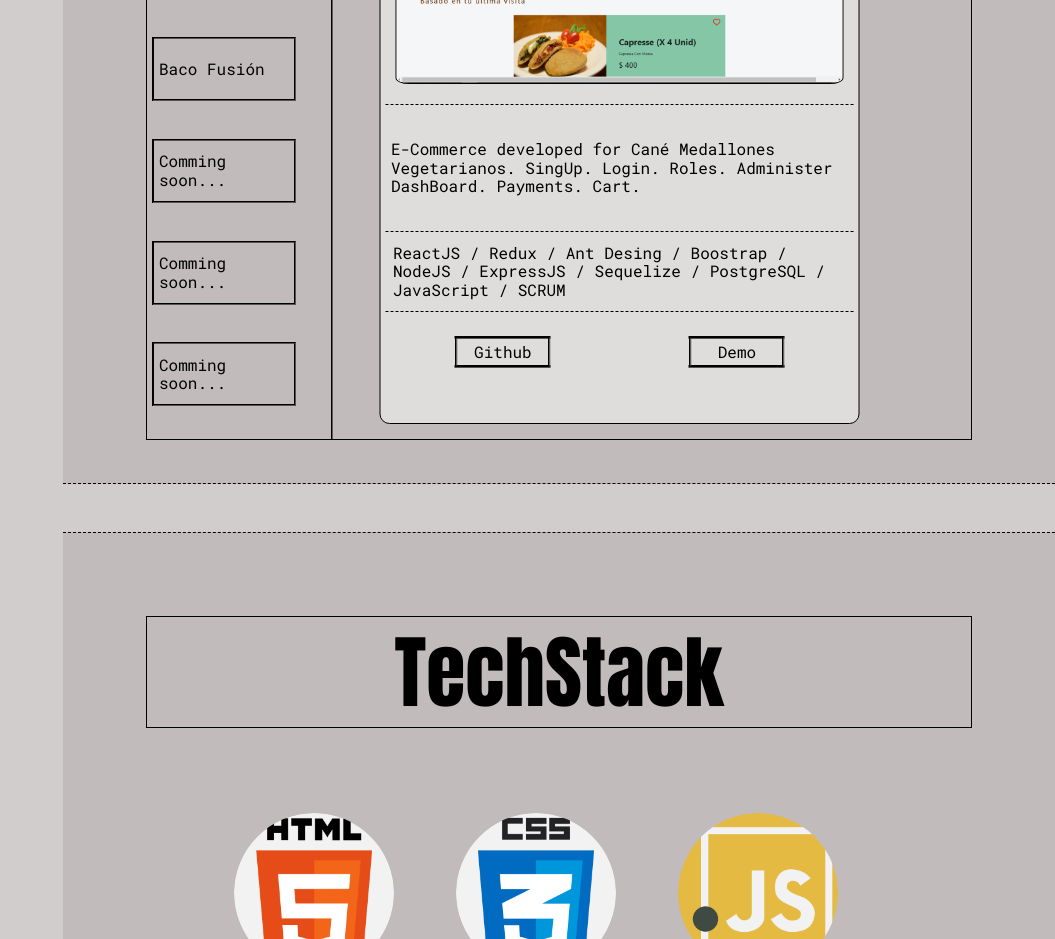
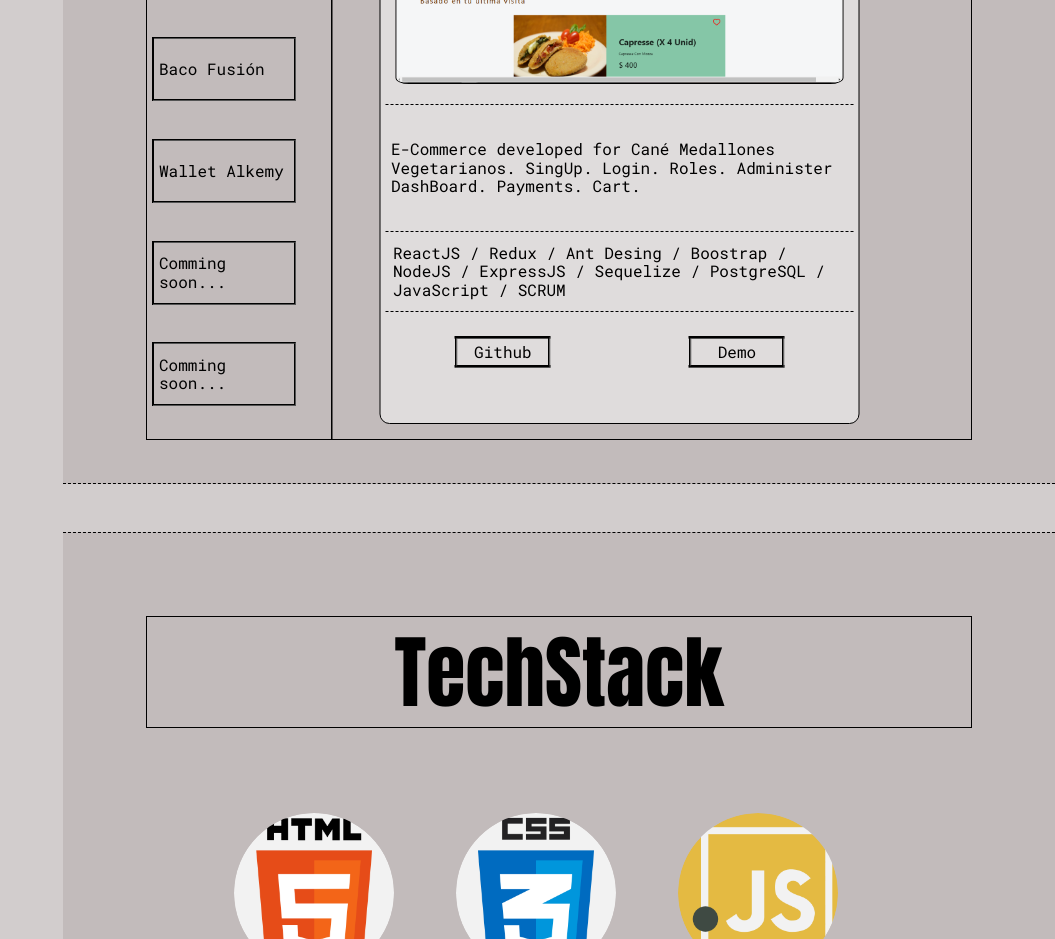
Before and after one commit to federicofucci21/portofolio, a React (Create React App) app: page /home in a window 1280 px wide. Shown: the part 1340-2279 px from the top of the page, without its empty margins (225-1280 px from the left). Built offline with nearby package versions, Linux system fonts and the light colour scheme.

Commit message:
adding proyects info

```diff
--- a/src/Components/Proyects/Proyects.js
+++ b/src/Components/Proyects/Proyects.js
@@ -48,9 +48,9 @@ function Proyects() {
             </div>
             <div
               className={theme === "light" ? style.btnNavbar : style.btnNavbarD}
-              onClick={() => toggle("any")}
+              onClick={() => toggle("alkemy")}
             >
-              Comming soon...
+              Wallet Alkemy
             </div>
             <div
               className={theme === "light" ? style.btnNavbar : style.btnNavbarD}
```
